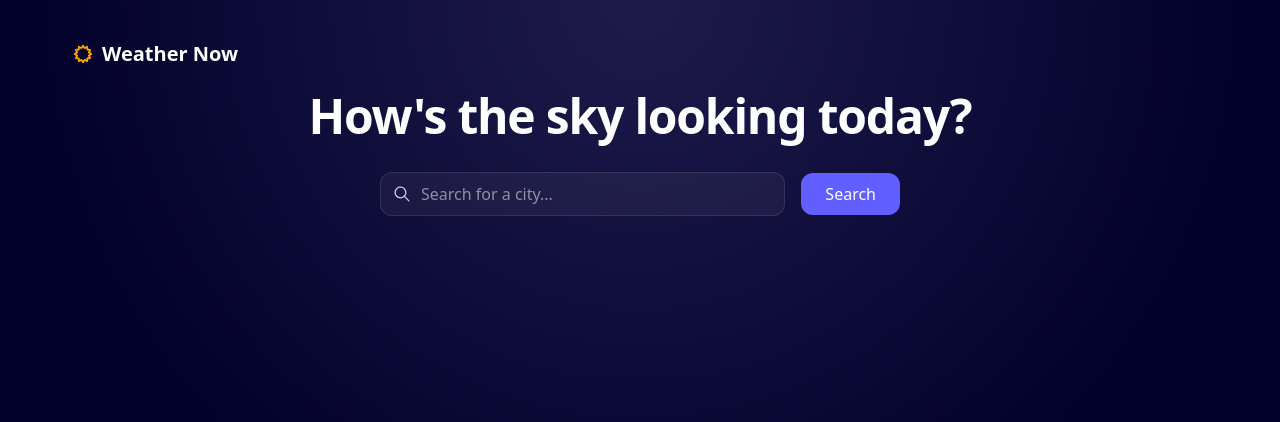
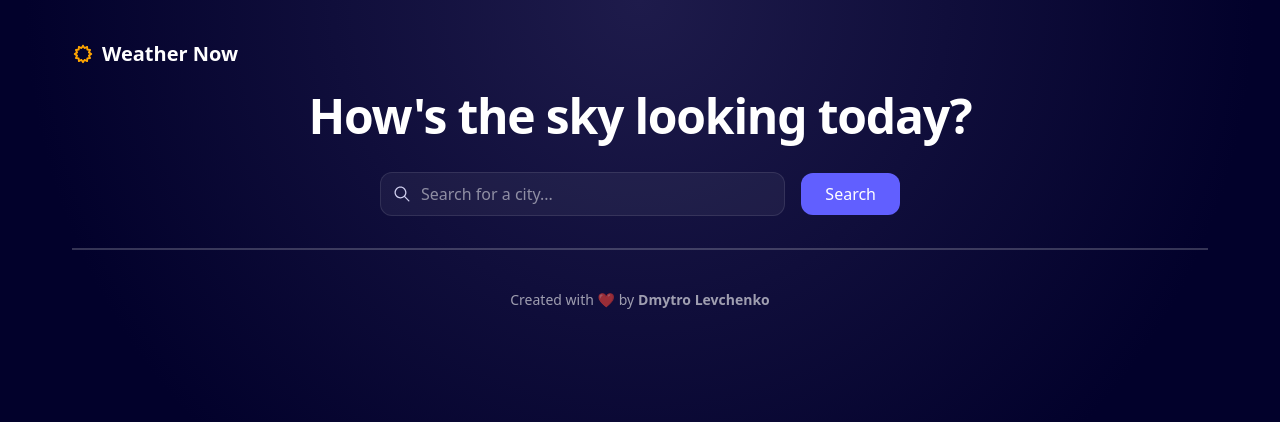
Before and after one commit to d-levchenko/wind-stream, a React (Vite) app: page / in a window 1280 px wide. Shown: the top 422 px of the page. Built offline with nearby package versions, Linux system fonts and the light colour scheme; no server answers.

Commit message:
Added footer component with reference on profile

```diff
--- a/src/components/App/App.tsx
+++ b/src/components/App/App.tsx
@@ -11,6 +11,7 @@ import fetchWeather from '../../services/weather';
 
 import { useEffect, useState } from 'react';
 import toast from 'react-hot-toast';
+import Footer from '../Footer/Footer';
 
 const App = () => {
   const [location, setLocation] = useState<SelectedLocation | null>(null);
@@ -55,6 +56,7 @@ const App = () => {
           </div>
         </div>
       )}
+      <Footer />
     </div>
   );
 };
--- /dev/null
+++ b/src/components/Footer/Footer.tsx
@@ -0,0 +1,16 @@
+const Footer = () => {
+  return (
+    <div className="mt-8 flex items-center justify-center gap-1 text-sm text-white/60 border-t-2 border-white/20 pt-10">
+      <span>Created with ❤️ by </span>
+      <a
+        href="https://github.com/d-levchenko"
+        target="_blank"
+        rel="noreferrer"
+        className="font-semibold hover:text-white/80">
+        Dmytro Levchenko
+      </a>
+    </div>
+  );
+};
+
+export default Footer;
```
